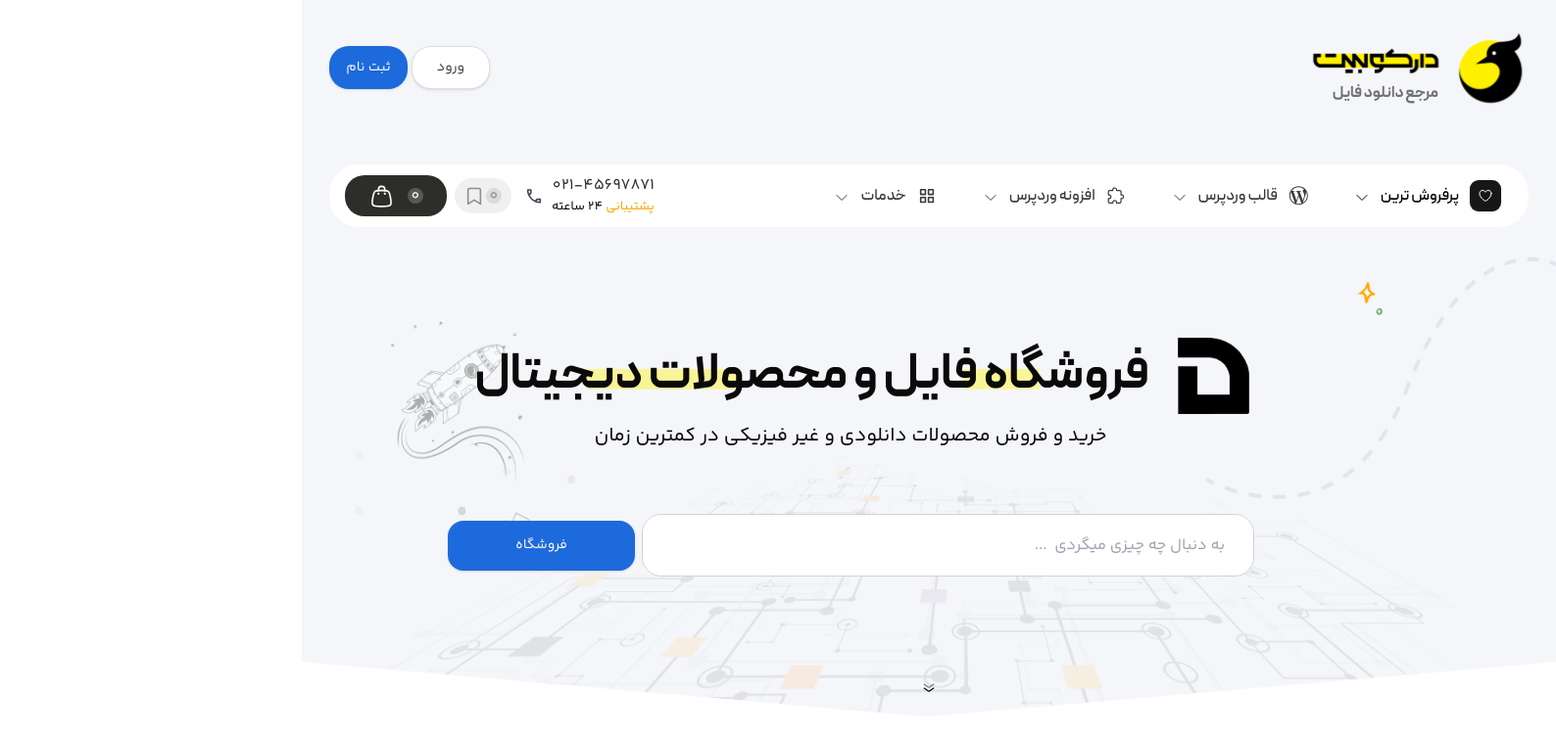
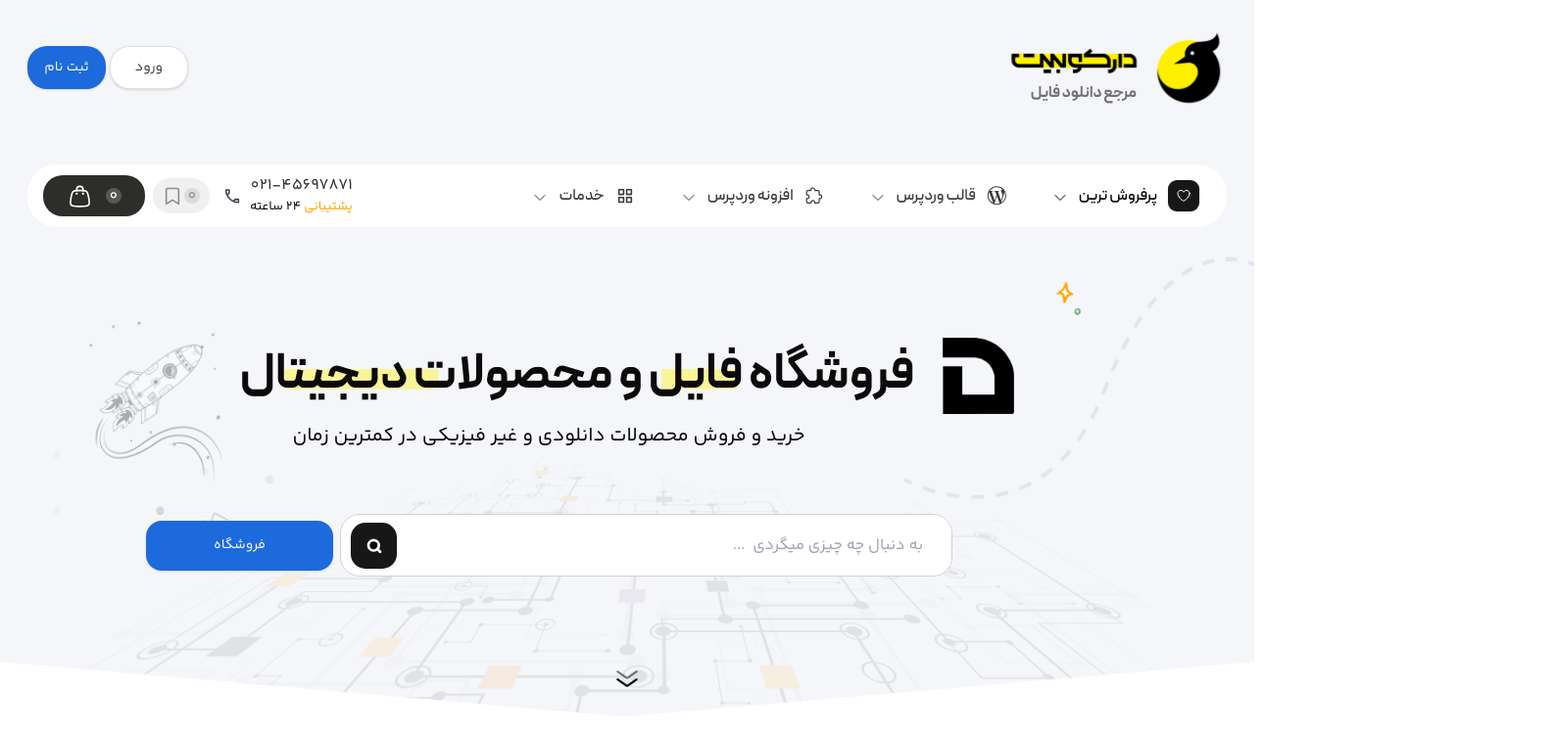
Before and after one commit to stest4031/darkobit, a Next.js app: page / in a window 1280 px wide. Shown: the top 756 px of the page at 98% size, 1588 px wide, since content can reach past the window. Built offline with nearby package versions, Linux system fonts and the light colour scheme.

Commit message:
responsive HeroSection

```diff
--- a/src/components/templates/home/HeroSection.tsx
+++ b/src/components/templates/home/HeroSection.tsx
@@ -5,7 +5,7 @@ import React from "react";
 export const HeroSection = () => {
   return (
     <section className="relative">
-      <div className="w-full h-full sm:h-139">
+      <div className="w-full h-[400px] sm:h-139">
         <Image
           src="/images/baner.png"
           alt="عکس فروشگاه فایل و محصولات دیجیتال"
@@ -21,7 +21,7 @@ export const HeroSection = () => {
           className=" sm:hidden w-full h-full"
         />
         <div className="absolute top-[43px] sm:top-[120px] xl:top-28 w-full">
-          <div className="flex flex-col sm:flex-row items-center justify-center lg:justify-normal gap-6 xl:gap-7.25 lg:mr-[180px] lg:ml-0 xl:mr-[313px] xl:ml-[322px] font-peyda font-bold text-xl ">
+          <div className="flex flex-col sm:flex-row items-center justify-center gap-6 xl:gap-7.25 w-full font-peyda font-bold text-xl ">
             <div className="w-[53px] sm:w-14 xl:w-18.25 h-[53px] sm:h-14 xl:h-19.75 shrink-0">
               <Image
                 src="/images/heroLogo.svg"
@@ -32,33 +32,33 @@ export const HeroSection = () => {
               />
             </div>
 
-            <p className="text-xl md:text-4xl lg:text-5.5xl font-peyda font-bold text-center text-nowrap">
+            <p className="text-xl xs:text-3xl md:text-4xl lg:text-5.5xl font-peyda font-bold text-center text-nowrap">
               فروشگاه فایل و محصولات دیجیتال
             </p>
           </div>
-          <p className="mt-2.25 mx-auto  xl:mx-[453px] sm:w-[534px] text-center text-sm-mines smtext-base md:text-lg lg:text-xl font-yekanbakh ">
+          <p className="mt-2.25 mx-auto xl:mx-[453px] sm:w-[534px] text-center text-sm-mines sm:text-base md:text-lg lg:text-xl font-yekanbakh ">
             خرید و فروش محصولات دانلودی و غیر فیزیکی در کمترین زمان
           </p>
         </div>
-        <svg className="absolute size-5 bottom-8 lg:bottom-[76px] left-1/2 -translate-x-1/2">
+        <svg className="absolute size-8 md:size-10 bottom-8 sm:bottom-16 lg:bottom-[76px] left-1/2 -translate-x-1/2">
           <use href="#chevron-down2"></use>
         </svg>
       </div>
-      <div className="absolute top-[202px] lg:top-[293px] flex flex-col lg:flex-row items-center justify-center w-full lg:justify-normal lg:mr-[250px] xl:mr-[308px] text-sm sm:text-base">
-        <div className="w-[354px] sm:w-[400px] lg:w-[500px] xl:w-[625px] h-[54px] lg:h-16 overflow-hidden rounded-20 border border-light-450">
+      <div className="absolute top-[204px] sm:top-[250px] lg:top-[293px] flex flex-col md:flex-row items-center justify-center lg:justify-normal w-full lg:w-auto lg:mr-[250px] xl:mr-[308px] text-sm sm:text-base">
+        <div className="flex w-[250px] xs:w-[354px] sm:w-[400px] lg:w-[500px] xl:w-[625px] h-[54px] lg:h-16 bg-light overflow-hidden rounded-20 border border-light-450">
           <input
             className="w-full h-full pr-[15px] lg:pr-[29px] outline-none"
             type="text"
             placeholder="به دنبال چه چیزی میگردی  ..."
           />
-          <Button className="size-[47px]  rounded-15">
+          <Button className="ml-2.5 my-2 size-[38px]  lg:size-[47px] rounded-15 shrink-0">
             <svg className="size-[13px]">
               <use href="#magnifying"></use>
             </svg>
           </Button>
         </div>
-        <div className="mr-1.75 mt-3.25 lg:mt-0">
-          <Button className="w-[349px] sm:w-[90px] lg:w-[100px] xl:w-[191px] h-12 lg:h-[51px] bg-secondary-default hover:bg-secondary-default/90 rounded-9 lg:rounded-2xl">
+        <div className="mr-1.75 mt-3.25 md:mt-0">
+          <Button className="w-[250px] xs:w-[350px] sm:w-[400px] md:w-[80px] lg:w-[100px] xl:w-[191px] h-12 lg:h-[51px] bg-secondary-default hover:bg-secondary-default/90 rounded-9 lg:rounded-2xl">
             فروشگاه
           </Button>
         </div>
```
